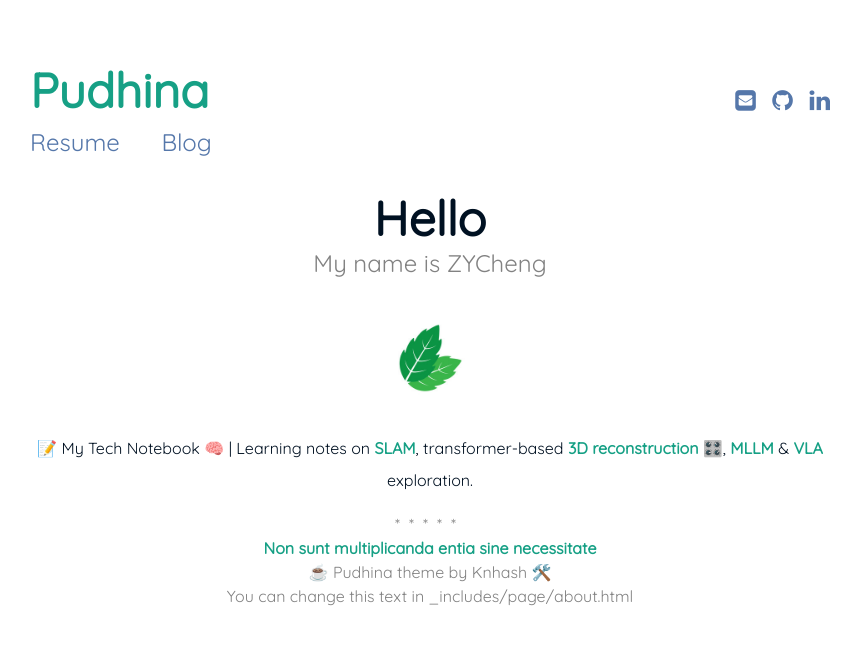
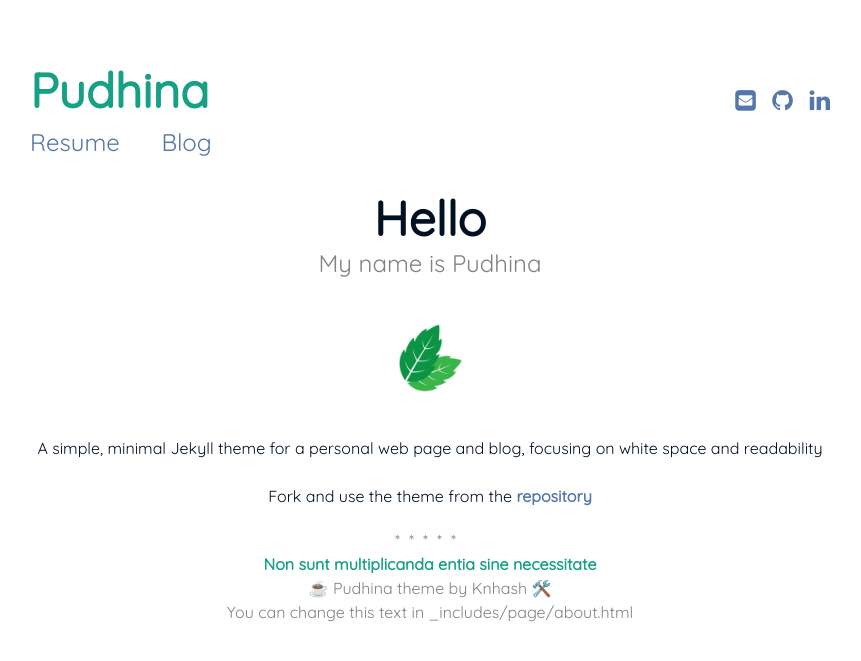
Before and after one commit to ZYCheng1002/ZYCheng1002.github.io, a Jekyll site: the page built from index.md, in a window 1280 px wide. Shown: the top 661 px of the page, without its empty margins (210-1071 px from the left). Built offline with Jekyll 4.4.1, drawn with Linux system fonts in a browser that asks for light colours.

Commit message:
first init

```diff
--- a/index.md
+++ b/index.md
@@ -1,7 +1,7 @@
 ---
 layout: page
 title: Hello
-subtitle: My name is ZYCheng
+subtitle: My name is Pudhina
 sitemap:
   priority: 0.9
 ---
@@ -9,5 +9,6 @@ sitemap:
 <img src="{{ '/assets/img/pudhina.jpg' | prepend: site.baseurl }}" id="about-img">
 
 <div id="describe-text">
-	<p>📝 My Tech Notebook 🧠 | Learning notes on <strong>SLAM</strong>, transformer-based <strong>3D reconstruction</strong> 🎛️, <strong>MLLM</strong> & <strong>VLA</strong> exploration.</p>
+	<p>A simple, minimal Jekyll theme for a personal web page and blog, focusing on white space and readability</p>
+	<p>Fork and use the theme from the <strong> <a href="https://github.com/knhash/Pudhina"> repository</a> </strong></p>
 </div>
```
